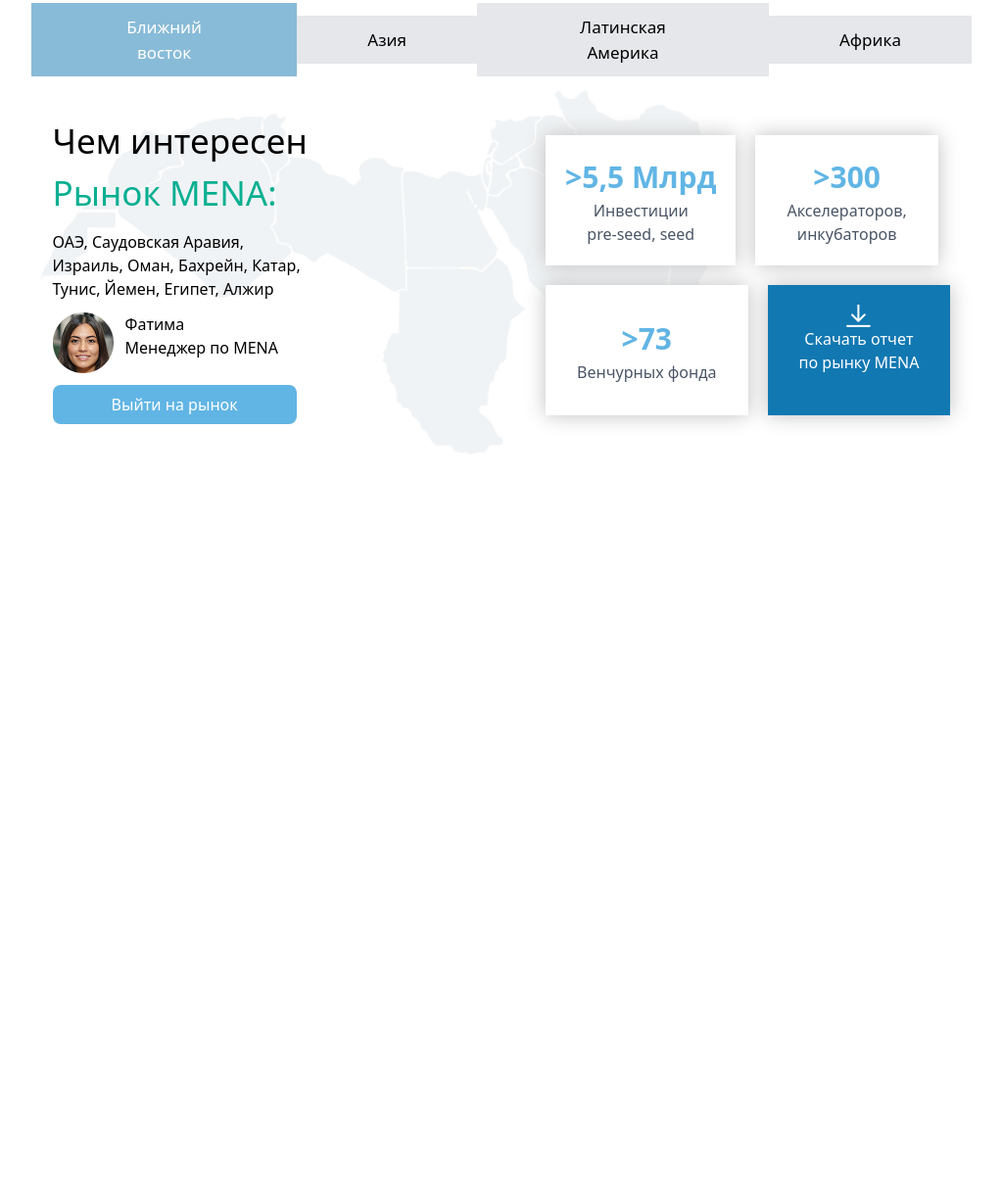
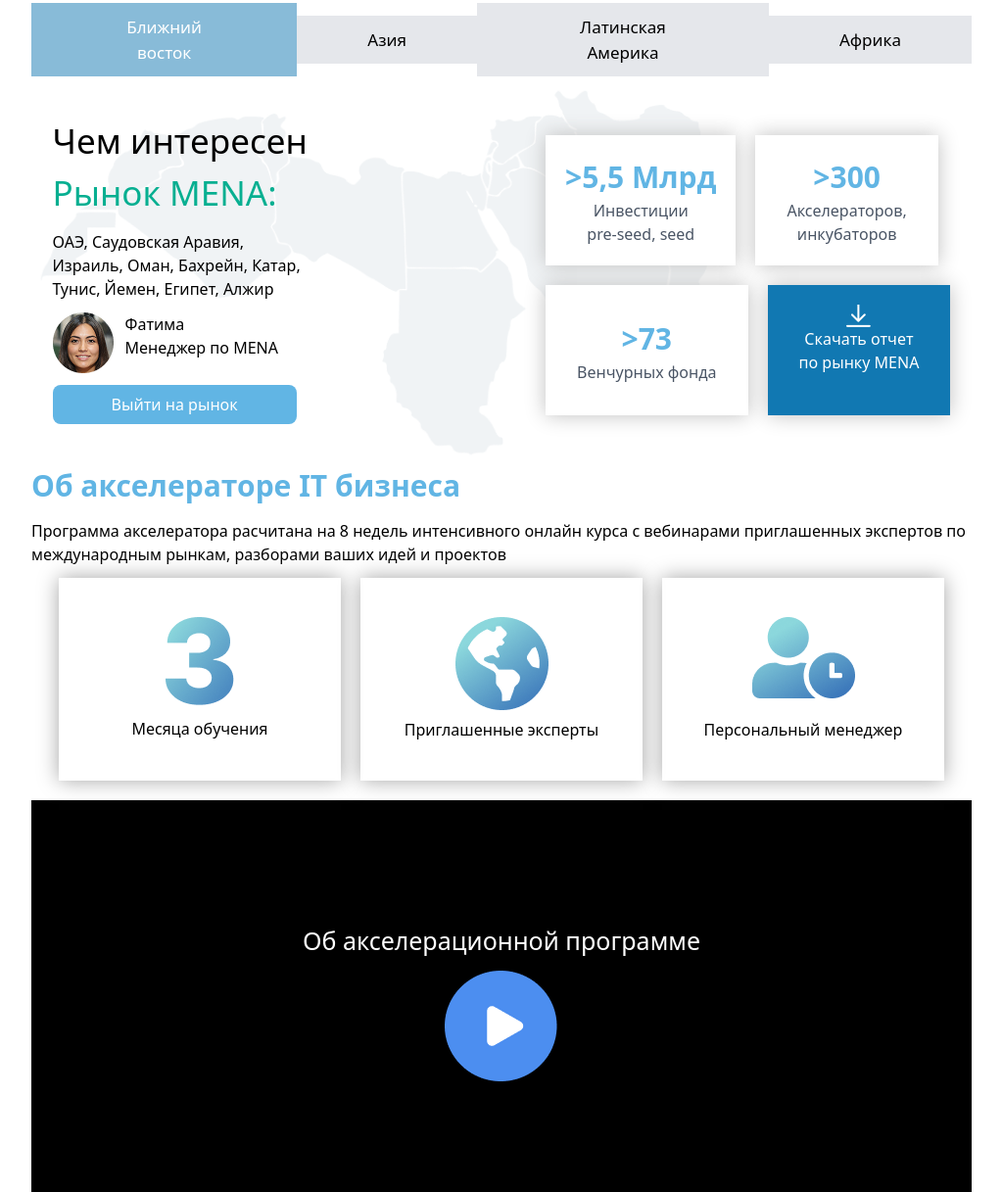
Before and after one commit to muhammadzoirov40-crypto/exem-2x, a website: page index.html in a window 1280 px wide. Shown: the part 2159-3376 px from the top of the page at 98% size, without its empty margins (128-1151 px from the left). Before the commit the page ends 2633 px from the top, so only its background shows below. Drawn offline with Linux system fonts and the light colour scheme.

Commit message:
Об акселераторе IT бизнеса

```diff
--- a/index.html
+++ b/index.html
@@ -130,9 +130,11 @@
         </h1>
         <section class="lg:px-30 px-6 sticky ">
             <div class="flex lg:text-[17px] text-[10px] items-center sm:justify-around">
-                <h1 class="lg:px-18 px-5 sm:px-10 bg-[#88bbd8] py-3 text-white text-center">Ближний <br class="sm:hidden"> восток</h1>
+                <h1 class="lg:px-18 px-5 sm:px-10 bg-[#88bbd8] py-3 text-white text-center">Ближний <br
+                        class="sm:hidden"> восток</h1>
                 <h1 class="lg:px-18 px-5 sm:px-10 bg-gray-200 sm:py-3 py-5">Азия</h1>
-                <h1 class="lg:px-18 px-5 sm:px-10 bg-gray-200 py-3 text-center">Латинская <br class="sm:hidden"> Америка</h1>
+                <h1 class="lg:px-18 px-5 sm:px-10 bg-gray-200 py-3 text-center">Латинская <br class="sm:hidden"> Америка
+                </h1>
                 <h1 class="lg:px-18 px-5 sm:px-10 bg-gray-200 sm:py-3 py-5">Африка</h1>
             </div>
             <div class="sm:flex lg:gap-50 sm:justify-around sm-:gap-10 mt-10">
@@ -154,21 +156,25 @@
                 </div>
                 <div class="mt-5">
                     <div class="flex gap-5 mb-5">
-                        <div style="box-shadow: 0px 0px 20px rgb(192, 192, 192);" class="text-center sm:p-5 p-3 items-center bg-white">
+                        <div style="box-shadow: 0px 0px 20px rgb(192, 192, 192);"
+                            class="text-center sm:p-5 p-3 items-center bg-white">
                             <h1 class="text-[30px] font-bold text-[#61b5e4]">>5,5 Млрд</h1>
                             <p class="text-gray-600">Инвестиции <br class=""> pre-seed, seed</p>
                         </div>
-                        <div style="box-shadow: 0px 0px 20px  rgb(192, 192, 192);;" class="text-center sm:p-5 p-3 items-center  lg:px-8 bg-white">
+                        <div style="box-shadow: 0px 0px 20px  rgb(192, 192, 192);;"
+                            class="text-center sm:p-5 p-3 items-center  lg:px-8 bg-white">
                             <h1 class="text-[30px] font-bold text-[#61b5e4]">>300</h1>
                             <p class="text-gray-600">Акселераторов, <br class=""> инкубаторов</p>
                         </div>
                     </div>
                     <div class="flex gap-5">
-                        <div style="box-shadow: 0px 0px 20px  rgb(192, 192, 192);;" class="text-center sm:p-8 p-3 items-center bg-white">
+                        <div style="box-shadow: 0px 0px 20px  rgb(192, 192, 192);;"
+                            class="text-center sm:p-8 p-3 items-center bg-white">
                             <h1 class="text-[30px] font-bold text-[#61b5e4]">>73</h1>
                             <p class="text-gray-600">Венчурных фонда</p>
                         </div>
-                        <div style="box-shadow: 0px 0px 20px  rgb(192, 192, 192);;" class="text-center sm:p-5 p-3 items-center bg-[#1178b2]  lg:px-8">
+                        <div style="box-shadow: 0px 0px 20px  rgb(192, 192, 192);;"
+                            class="text-center sm:p-5 p-3 items-center bg-[#1178b2]  lg:px-8">
                             <img src="./img/Group 661.png" alt="" class="mx-auto">
                             <p class="text-white">Скачать отчет <br class="">
                                 по рынку MENA</p>
@@ -178,9 +184,35 @@
             </div>
             <img src="./img/Vector.png" alt="" class="absolute z-[-1] lg:top-20 top-40 w-[93%] lg:w-[60%]">
         </section>
+        <h1 class="text-[#61b5e4] text-[30px] mt-10 font-bold lg:px-30 text-center lg:text-start">Об акселераторе IT
+            бизнеса</h1>
+        <p class=" my-3 lg:px-30 text-center lg:text-start">Программа акселератора расчитана
+            на 8 недель интенсивного онлайн курса с вебинарами приглашенных экспертов по международным рынкам, разборами
+            ваших идей и проектов</p>
 
+        <section class="lg:px-30 px-6 sm:flex gap-5 justify-center">
+            <div style="box-shadow: 0px 0px 20px rgb(165, 165, 165);" class="p-10 sm:w-[30%] text-center">
+                <img src="./img/3.png" alt="" class="mx-auto">
+                <h1 class="mx-auto mt-3">Месяца обучения</h1>
+            </div>
+            <div style="box-shadow: 0px 0px 20px  rgb(165, 165, 165);" class="p-10 sm:w-[30%] text-center my-5 sm:my-0">
+                <img src="./img/Vector (1).png" alt="" class="mx-auto">
+                <h1 class="mx-auto mt-2">Приглашенные эксперты</h1>
+            </div>
+            <div style="box-shadow: 0px 0px 20px  rgb(165, 165, 165);" class="p-10 sm:w-[30%] text-center">
+                <img src="./img/Vector (2).png" alt="" class="mx-auto">
+                <h1 class="mx-auto mt-5">Персональный менеджер</h1>
+            </div>
+        </section>
+        <div class="bg-black lg:mx-30 h-100 mt-5 flex justify-center items-center">
+            <div class="text-center">
+                <h1 class="text-white text-[25px] my-3">Об акселерационной программе</h1>
+                <img src="./img/Group 839.png" alt="" class="mx-auto">
+            </div>
 
+        </div>
     </section>
+
 </body>
 
 </html>
```
Also changed, not shown: img/3.png (added), img/Group 839.png (added), img/Vector (1).png (added), img/Vector (2).png (added), src/output.css. Lines whose indentation alone changed are shown as unchanged.
